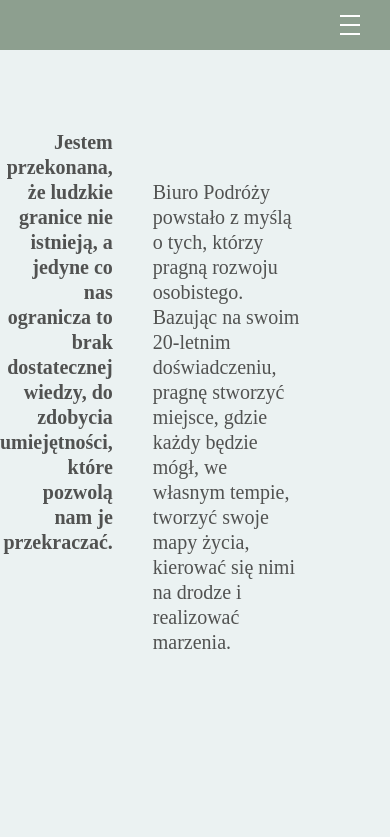
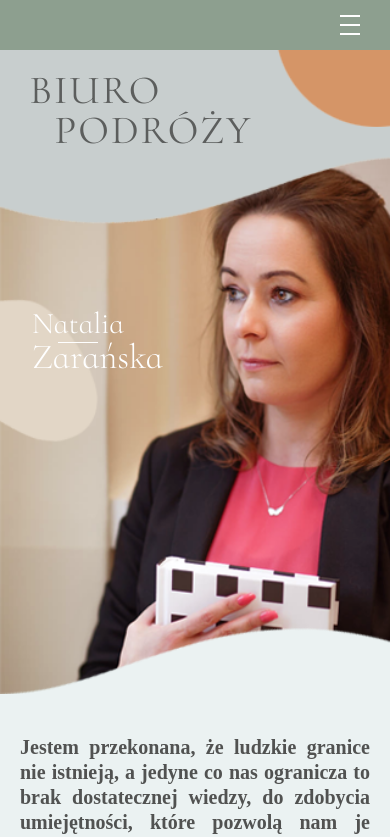
Before and after one commit to marcinstenka/zaranska, a React (Create React App) app: page / in a window 390 px wide. Shown: the top 837 px of the page. Built offline with nearby package versions, Linux system fonts and the light colour scheme.

Commit message:
hero and contact 1.3.4

```diff
--- a/src/App.css
+++ b/src/App.css
@@ -82,7 +82,6 @@ a {
   width: 100%;
   height: calc(100vh - var(--logo) - var(--nav)) ;
   position: relative;
-  background: var(--bg);
 }
 .hero__shape-right{
   position: absolute;
@@ -109,6 +108,7 @@ a {
   position: relative;
   font-family: var(--font);
   line-height: 0.9;
+  text-transform: uppercase;
 }
 .intro__name{
   font-size: 90px;
@@ -234,7 +234,7 @@ a {
   transform: rotate(30deg);
 }
 
-.top-bar__mobile{
+.top-bar__mobile, .hero__shape-mobile{
   display: none;
 }
 
@@ -245,6 +245,9 @@ a {
   .hero__shape-right, .hero__shape-left, .top-bar__desktop-nav, .top-bar__logo{
     display: none;
   }
+
+  /* TOPBAR AND MENU */
+
   .top-bar__mobile{
     width: 100%;
     height: 100%;
@@ -254,6 +257,7 @@ a {
   }
   .top-bar{
     height: var(--logoMobile);
+    position: fixed;
   }
   .mobile__hamburger{
     position: fixed;
@@ -347,7 +351,71 @@ a {
     font-size: 43px;
     color: #fff;
   }
+
+  /* NATALIA  */
+  .hero__shape-mobile{
+    display: block;
+    width: 100%;
+    position: absolute;
+    z-index: -1;
+    padding: 50px 0 0 0;
+  }
+  .hero__info{
+    width: 100%;
+  }
   .intro{
-    display: none;
+    line-height: 1;
+    margin: 33% 50% 0 0;
+  }
+  .intro__name, .intro__surname{
+    color: white;
+    text-transform: initial;
+  }
+  .intro__name{
+    font-size: 30px;
+    top:0;
+    right: 0;
+  }
+  .intro__name::after{
+    width: 40px;
+    height: 1px;
+    background: white;
+    transform: translate(26px, 3px);
+  }
+  .intro__surname{
+    font-size: 35px;
+  }
+  .hero__mobile-logo{
+    margin: 0 0 0 14%;
+    padding: 70px 0 0 0;
+    position: relative;
+    line-height: 1;
+    letter-spacing: 2px;
+  }
+  .mobile-logo__first, .mobile-logo__second{
+    font-weight: 400;
+    font-family: var(--font);
+    font-size: 40px;
+    position: relative;
+    color: var(--dark-gray)
+  }
+  .mobile-logo__first{
+    right: 25px;
+  }
+  .info__p{
+    margin: 360px 0 0 0;
+    flex-direction: column;
+  }
+  .p-right, .p-left{
+    text-align: justify;
+    margin: 0 20px ;
+    max-width: none;
+  }
+  .p-shape{
+    width: 50px;
+    height: 50px;
+    border-radius: 50%;
+    background: var(--green);
+    margin: 20px auto;
   }
 }
--- a/src/components/Natalia/Hero.js
+++ b/src/components/Natalia/Hero.js
@@ -1,18 +1,25 @@
 import React from 'react'
 import ShapeRight from './../../assets/temp/shape-right.png'
 import ShapeLeft from './../../assets/temp/shape-left.png'
+import MobileShape from './../../assets/temp/mobile-shape.png'
 function Hero() {
     return (
         <div className='hero'>
             <img className='hero__shape-right' src={ShapeRight} alt='Zdjęcie Natalii Zarańskiej' />
             <img className='hero__shape-left' src={ShapeLeft} alt='Dekoracja na stronie' />
+            <img className='hero__shape-mobile' src={MobileShape} alt='Zdjęcie Natalii Zarańskiej'/>
+            <h1 className="hero__mobile-logo">
+                <div className="mobile-logo__first">BIURO</div>
+                <div className="mobile-logo__second">PODRÓŻY</div>
+            </h1>
             <div className='hero__info'>
                 <div className='intro'>
-                    <h2 className='intro__name'>NATALIA</h2>
-                    <h2 className='intro__surname'>ZARAŃSKA</h2>
+                    <h2 className='intro__name'>Natalia</h2>
+                    <h2 className='intro__surname'>Zarańska</h2>
                 </div>
                 <div className="info__p">
                     <p className='p-left'>Jestem przekonana, że ludzkie granice nie istnieją, a jedyne co nas ogranicza to brak dostatecznej wiedzy, do zdobycia umiejętności, które pozwolą nam je przekraczać.</p>
+                    <div className="p-shape"></div>
                     <p className='p-right'>Biuro Podróży powstało z myślą o tych, którzy pragną rozwoju osobistego. Bazując na swoim 20-letnim doświadczeniu, pragnę stworzyć miejsce, gdzie każdy będzie mógł, we własnym tempie, tworzyć swoje mapy życia, kierować się nimi na drodze i realizować marzenia.</p>
                 </div>
                 </div>
```
Also changed, not shown: src/assets/temp/mobile-shape.png (added), 1 other file (tests, documents, lock files or other folders).
